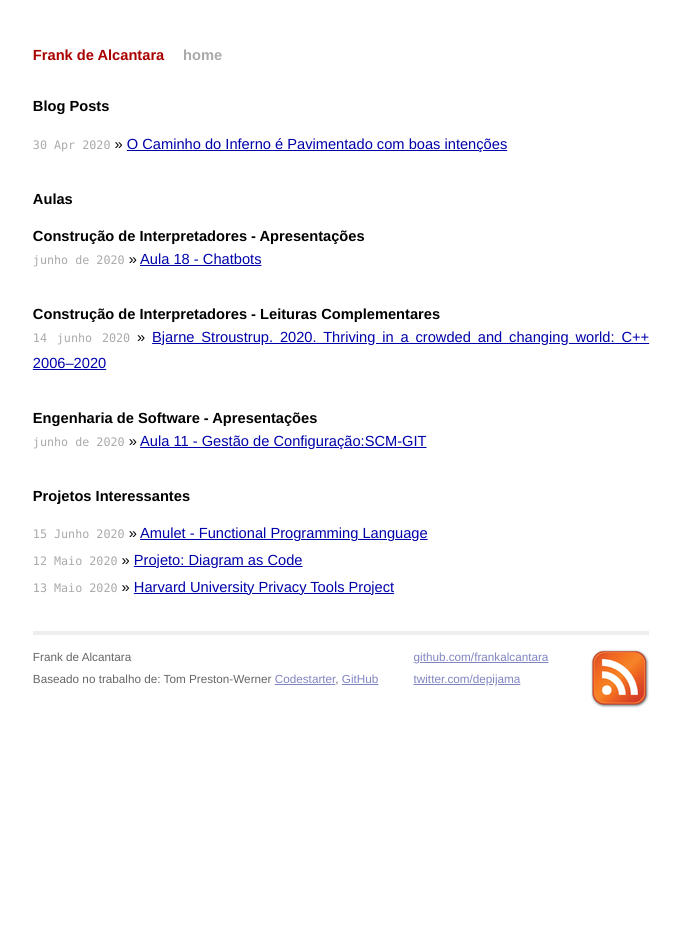
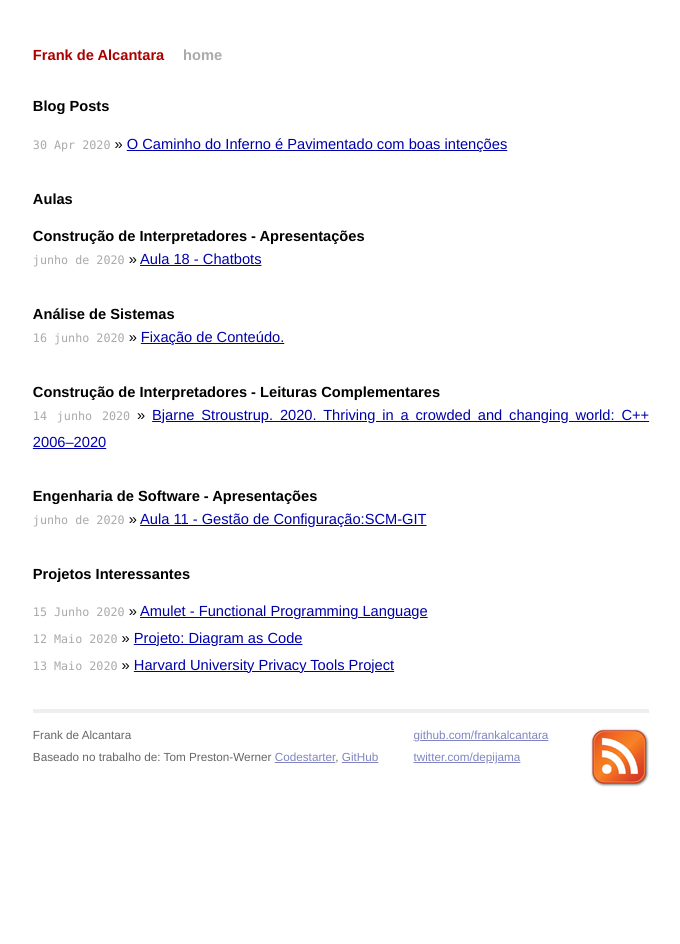
Before and after one commit to mojombo/mojombo.github.io, a Jekyll site: the page built from index.html, in a window 1280 px wide. Shown: the whole page, without its empty margins (299-979 px from the left). Built offline with Jekyll 4.4.1, drawn with Linux system fonts in a browser that asks for light colours.

Commit message:
inclusão da aula de análise de sistemas

```diff
--- a/index.html
+++ b/index.html
@@ -16,6 +16,13 @@ title: Frank de Alcantara
   <ul class="posts">
     <li><span>junho de 2020</span> &raquo; <a href="https://frankalcantara.com/Aulas/ConstInterpretadores/18-ChatBots.html#/">Aula 18 - Chatbots</a></li>
    </ul>
+
+   <h3>Análise de Sistemas</h3>
+   <ul class="posts">
+     <li><span>16 junho 2020</span> &raquo; <a href="https://frankalcantara.com/Aulas/AnaliseSistemas/FixacaoConteudo.html#/">Fixação de Conteúdo.</a></li>
+   </ul>
+
+
 
    <h3>Construção de Interpretadores - Leituras Complementares</h3>
   <ul class="posts">
```
